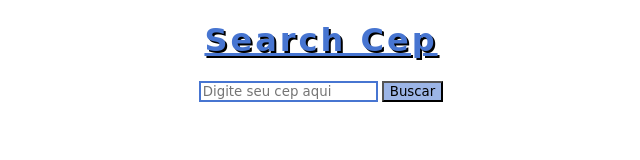
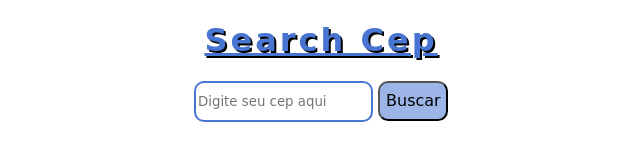
Before and after one commit to Gege-466/projeto-cep, a plain HTML site: page index.html in a window 1280 px wide. Shown: the whole page, without its empty margins (319-959 px from the left). Drawn offline with Linux system fonts and the light colour scheme.

Commit message:
Update index.css

```diff
--- a/index.css
+++ b/index.css
@@ -1,20 +1,27 @@
+* {
+    font-family: cursive;
+}
+
 .intro {
     text-align: center;
 }
 .titulo {
-    font-family: cursive;
     text-decoration: underline;
     color: #4775d1;
     text-shadow: 2px 2px black;
     letter-spacing: 3px;
 }
 .botao {
-    font-family: cursive;
     background-color: #4775d188;
     color: black;
+    font-size: 16px;
+    width: 70px;
+    height: 40px;
+    border-radius: 10px;
 }
 .input {
-    font-family: cursive;
     border: solid #4775d1;
     border-width: 2px;
+    height: 35px;
+    border-radius: 10px;
 }
```
